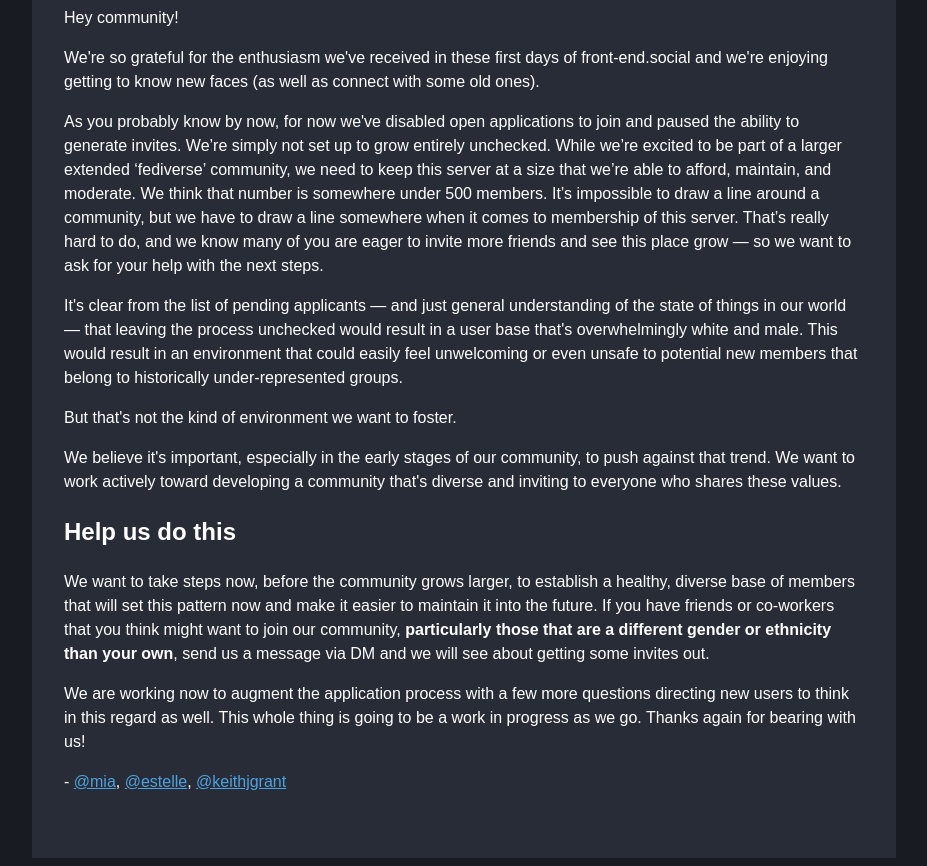
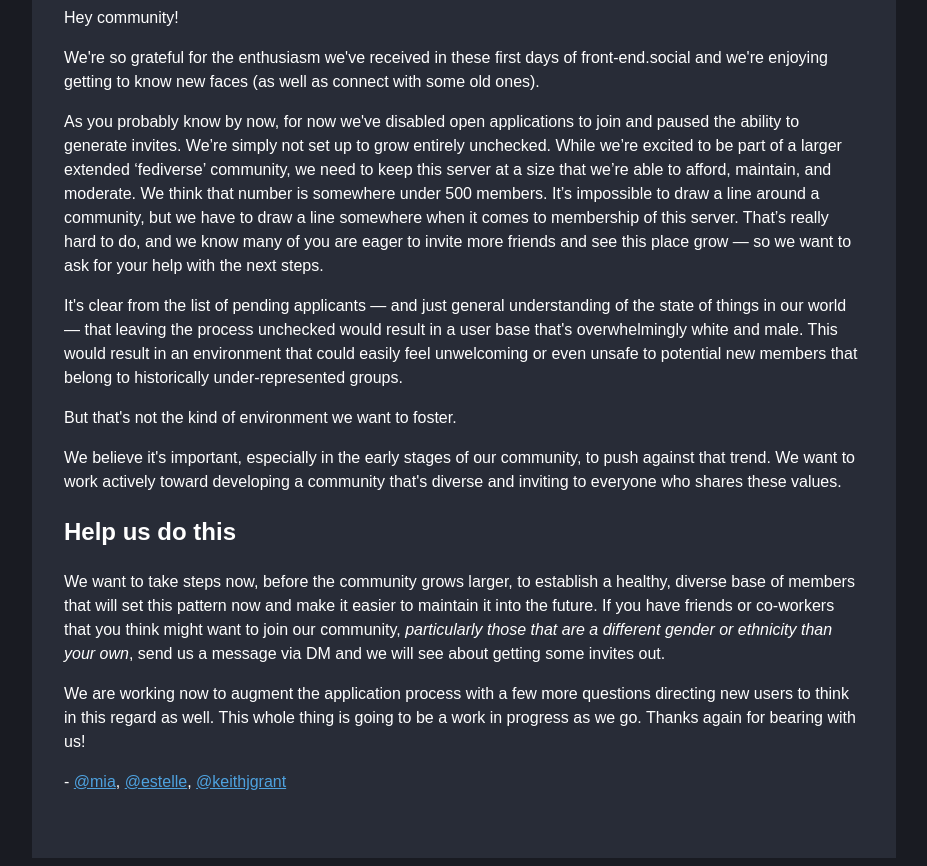
Before and after one commit to mirisuzanne/front-end-social, an Eleventy site: page src/note-about-invitations.njk in a window 1280 px wide. Shown: the part 141-1007 px from the top of the page, without its empty margins (176-1103 px from the left). Built offline with nearby package versions, Linux system fonts and the light colour scheme; Eleventy itself is replaced by a stand-in of ours; files that its build step writes are made by us from their sources.

Commit message:
change strong to em

```diff
--- a/src/note-about-invitations.njk
+++ b/src/note-about-invitations.njk
@@ -41,8 +41,8 @@
   We want to take steps now, before the community grows larger, to establish a
   healthy, diverse base of members that will set this pattern now and make it
   easier to maintain it into the future. If you have friends or co-workers that
-  you think might want to join our community, <strong>particularly those that are a different
-  gender or ethnicity than your own</strong>, send us a message via DM and we
+  you think might want to join our community, <em>particularly those that are a different
+  gender or ethnicity than your own</em>, send us a message via DM and we
   will see about getting some invites out.
 </p>
 
```
